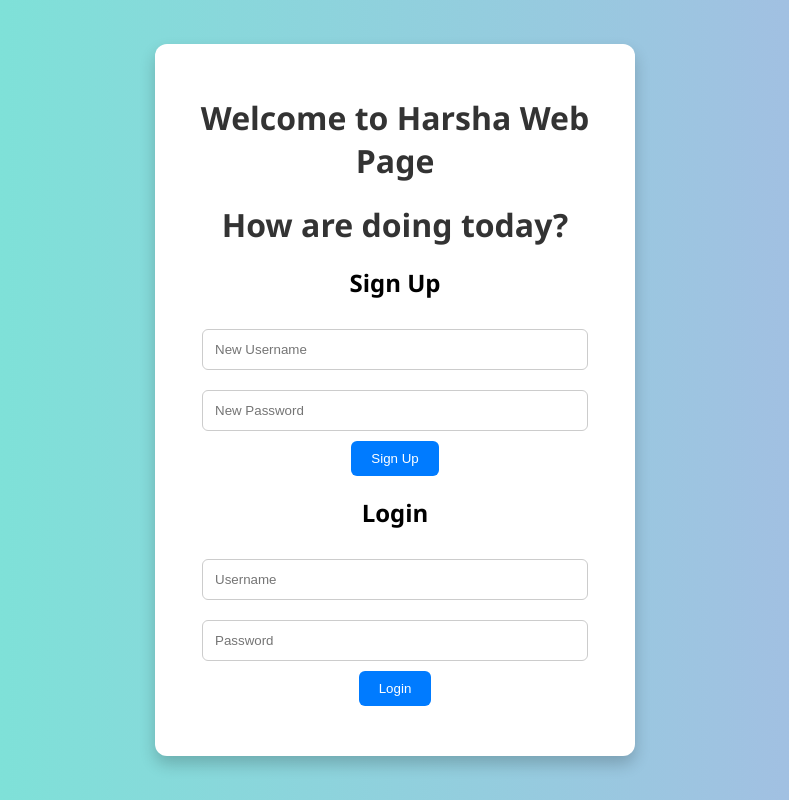
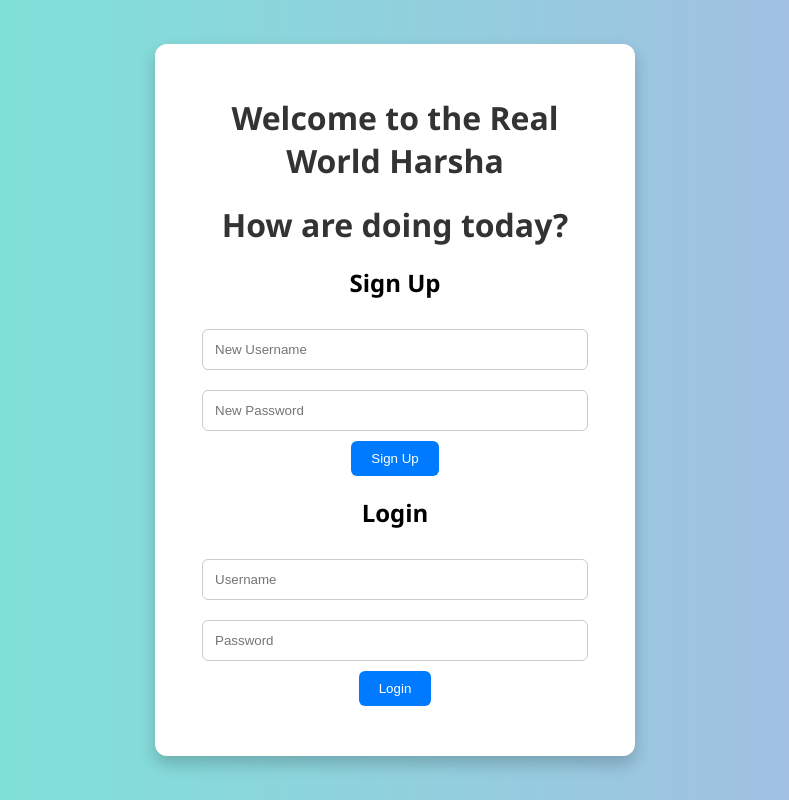
Before and after one commit to HarshaRaju10/Harsha_Web, a website: page index.html in a window 1280 px wide. Shown: the whole page, without its empty margins (245-1034 px from the left). Drawn offline with Linux system fonts and the light colour scheme.

Commit message:
modified index.html file

```diff
--- a/index.html
+++ b/index.html
@@ -7,7 +7,7 @@
 </head>
 <body>
   <div class="container">
-    <h1>Welcome to Harsha Web Page</h1>
+    <h1>Welcome to the Real World Harsha</h1>
     <h1>How are doing today?</h1>
     <div class="form-box">
       <h2>Sign Up</h2>
```
